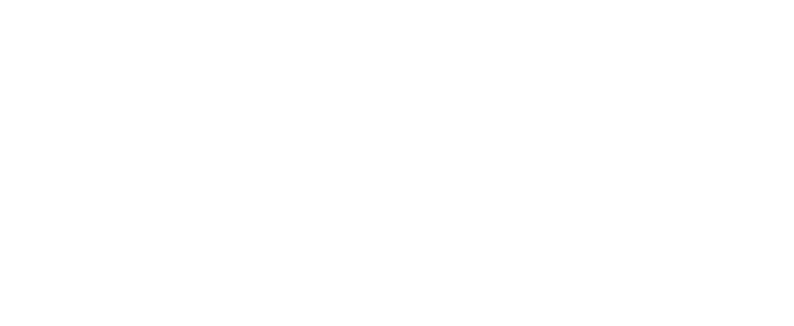
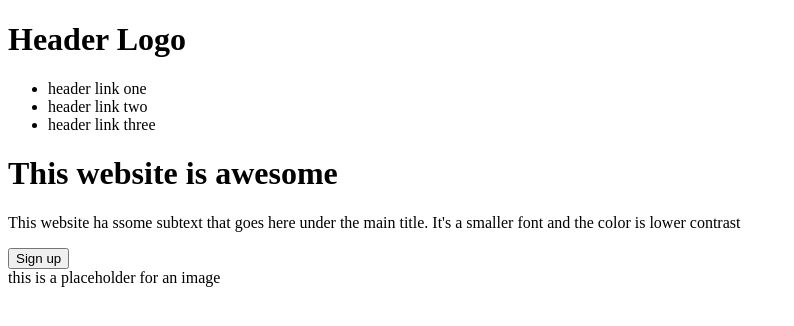
Before and after one commit to mactyre/landing-page, a plain HTML site: page index.html in a window 1280 px wide. Shown: the whole page, without its empty margins (0-794 px from the left). Drawn offline with Linux system fonts and the light colour scheme.

Commit message:
Write header html

```diff
--- a/index.html
+++ b/index.html
@@ -8,7 +8,24 @@
     </head>
 
     <body>
-
+        <div class="header">
+            <div class="nav">
+            <h1>Header Logo</h1>
+            <ul>
+                <li>header link one</li>
+                <li>header link two</li>
+                <li>header link three</li>
+            </ul>
+            </div>
+            <div class="header-content">
+                <div class="awesomeText">
+                <h1>This website is awesome</h1>
+                <p>This website ha ssome subtext that goes here under the main title. It's a smaller font and the color is lower contrast</p>
+                <button>Sign up</button>
+                </div>
+                <div class="header-image">this is a placeholder for an image</div>
+            </div>
+        </div>
     </body>
 
 </html>
```
